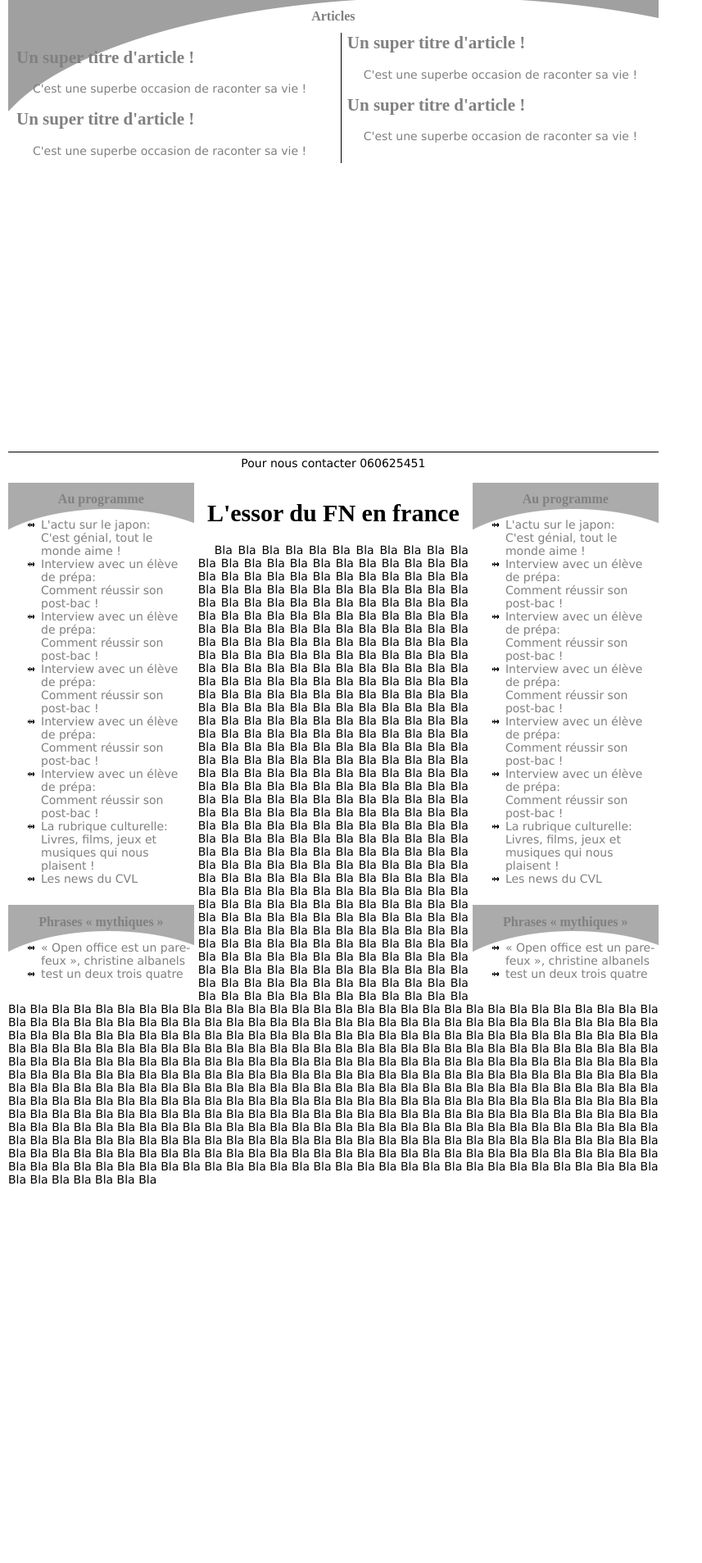
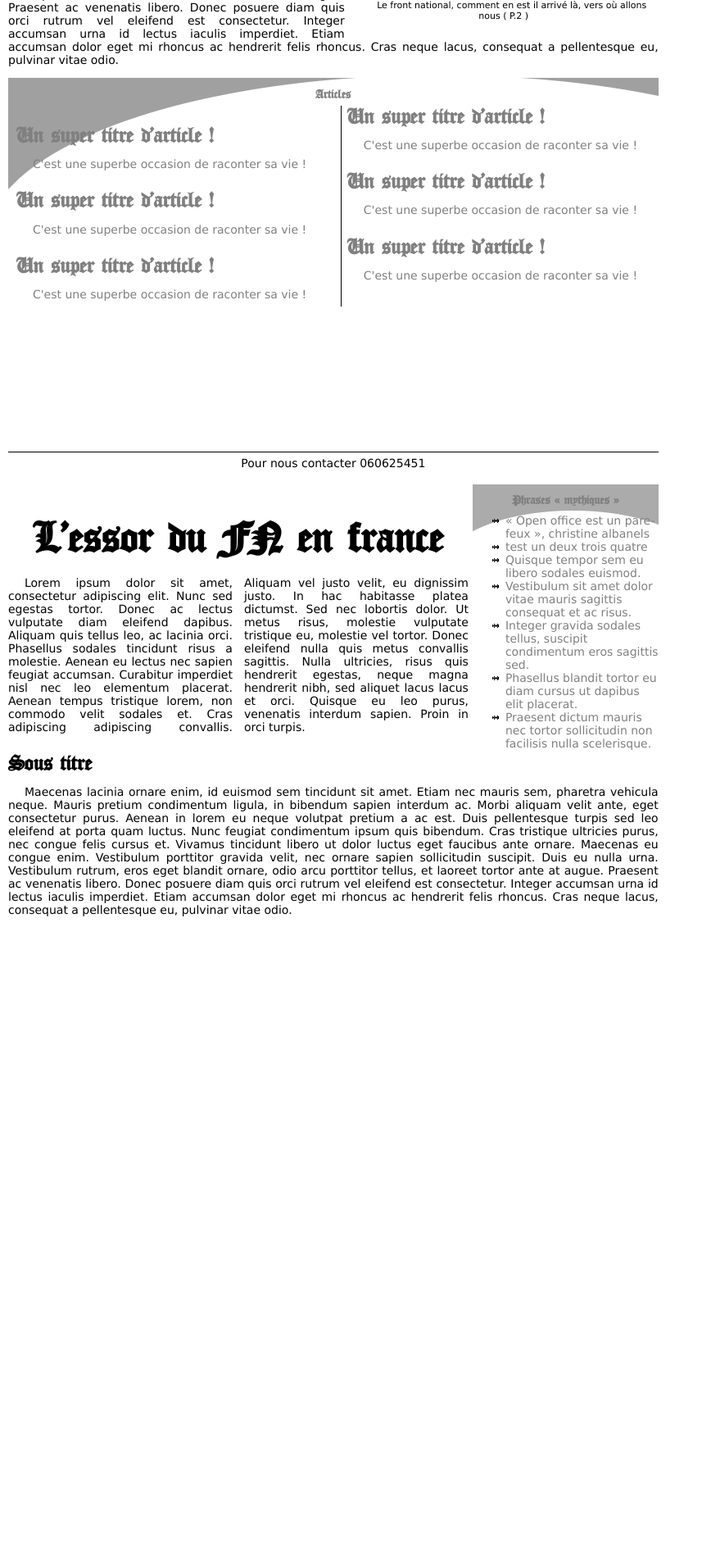
Before and after one commit to Aluminium95/JournalDuLyceePompidou, a PHP site: page / in a window 1280 px wide. Shown: the part 564-2471 px from the top of the page at 82% size, without its empty margins (0-857 px from the left). Run offline with PHP 8.4, Linux system fonts and the light colour scheme.

Commit message:
Modification des titres et du texte de démo

```diff
--- a/index.html
+++ b/index.html
@@ -15,9 +15,9 @@
 		<div id='head'>
 		</div>
 		<ul id='infoTirage'>
-			<li style='float: left; padding-left: 20px;'>Date</li>
-			<li>N°</li>
-			<li style='float: right; padding-right: 20px;'>Site web</li>
+			<li style='float: left; padding-left: 20px;'>27 mars 2011</li>
+			<li>N°-1</li>
+			<li style='float: right; padding-right: 20px;'>Site web / flux atom</li>
 		</ul>
 		<!-- Titre + photo + legende pour l'article principal -->
 		<h1>L'essor du FN en france</h1>
@@ -26,9 +26,7 @@
 			<p class='legende'>Le front national, comment en est il arrivé là, vers où allons nous ( P.2 )</p>
 		</div>
 		<h2>Le fn est une puissance montante dans la france métropolitaine, qui vote FN ? À qui cela profite-t-il ?</h2>
-		<p>
-			Une superbe introduction de l'article ! Bien entendu il faut avoir quelque chose à raconter :D
-		</p>
+		<p>Maecenas lacinia ornare enim, id euismod sem tincidunt sit amet. Etiam nec mauris sem, pharetra vehicula neque. Mauris pretium condimentum ligula, in bibendum sapien interdum ac. Morbi aliquam velit ante, eget consectetur purus. Aenean in lorem eu neque volutpat pretium a ac est. Duis pellentesque turpis sed leo eleifend at porta quam luctus. Nunc feugiat condimentum ipsum quis bibendum. Cras tristique ultricies purus, nec congue felis cursus et. Vivamus tincidunt libero ut dolor luctus eget faucibus ante ornare. Maecenas eu congue enim. Vestibulum porttitor gravida velit, nec ornare sapien sollicitudin suscipit. Duis eu nulla urna. Vestibulum rutrum, eros eget blandit ornare, odio arcu porttitor tellus, et laoreet tortor ante at augue. Praesent ac venenatis libero. Donec posuere diam quis orci rutrum vel eleifend est consectetur. Integer accumsan urna id lectus iaculis imperdiet. Etiam accumsan dolor eget mi rhoncus ac hendrerit felis rhoncus. Cras neque lacus, consequat a pellentesque eu, pulvinar vitae odio. </p>
 		<!-- Bloc informatif sur le contenu du journal -->
 		<div style='clear: both'></div>
 		<div class='gvolet' id='listeArticles'>
@@ -38,7 +36,10 @@
 				<p>C'est une superbe occasion de raconter sa vie !</p>
 				<h2>Un super titre d'article !</h2>
 				<p>C'est une superbe occasion de raconter sa vie !</p>
-
+				<h2>Un super titre d'article !</h2>
+				<p>C'est une superbe occasion de raconter sa vie !</p>
+				<h2>Un super titre d'article !</h2>
+				<p>C'est une superbe occasion de raconter sa vie !</p>
 				<h2>Un super titre d'article !</h2>
 				<p>C'est une superbe occasion de raconter sa vie !</p>
 				<h2>Un super titre d'article !</h2>
@@ -51,90 +52,27 @@
 	</div>
 	<!-- Page 2 -->
 	<div class='page'>
-		<!-- La partie de gauche ( peut contenir n'importe quoi ) -->
-		<div class='gauche'>
+		<!-- La partie de droite ( peut contenir n'importe quoi ) -->
+		<div class='droite'>
 			<!-- Insertion d'un volet ( avec un titre, non obligatoire ) -->
-			<div class='volet' style='max-width: 6cm;'>
-				<h1>Au programme</h1>
-				<ul class='contenu'>
-					<li>L'actu sur le japon:<br/>C'est génial, tout le monde aime !</li>
-					<li>Interview avec un élève de prépa:<br/>Comment réussir son post-bac !</li>
-					<li>Interview avec un élève de prépa:<br/>Comment réussir son post-bac !</li>
-					<li>Interview avec un élève de prépa:<br/>Comment réussir son post-bac !</li>
-					<li>Interview avec un élève de prépa:<br/>Comment réussir son post-bac !</li>
-					<li>Interview avec un élève de prépa:<br/>Comment réussir son post-bac !</li>
-					<li>La rubrique culturelle:<br/>Livres, films, jeux et musiques qui nous plaisent !</li>
-					<li>Les news du CVL</li>
-				</ul>
-			</div>
 			<div class='volet' style='width: 6cm;'>
 				<h1>Phrases « mythiques »</h1>
 				<ul class='contenu'>
 					<li>« Open office est un pare-feux », christine albanels</li>
 					<li>test un deux trois quatre</li>
-				</ul>
-			</div>
-		</div>
-		<!-- La partie de droite ( peut contenir n'importe quoi ) -->
-		<div class='droite'>
-			<!-- Insertion d'un volet ( avec un titre, non obligatoire ) -->
-			<div class='volet' style='max-width: 6cm;'>
-				<h1>Au programme</h1>
-				<ul class='contenu'>
-					<li>L'actu sur le japon:<br/>C'est génial, tout le monde aime !</li>
-					<li>Interview avec un élève de prépa:<br/>Comment réussir son post-bac !</li>
-					<li>Interview avec un élève de prépa:<br/>Comment réussir son post-bac !</li>
-					<li>Interview avec un élève de prépa:<br/>Comment réussir son post-bac !</li>
-					<li>Interview avec un élève de prépa:<br/>Comment réussir son post-bac !</li>
-					<li>Interview avec un élève de prépa:<br/>Comment réussir son post-bac !</li>
-					<li>La rubrique culturelle:<br/>Livres, films, jeux et musiques qui nous plaisent !</li>
-					<li>Les news du CVL</li>
-				</ul>
-			</div>
-			<div class='volet' style='width: 6cm;'>
-				<h1>Phrases « mythiques »</h1>
-				<ul class='contenu'>
-					<li>« Open office est un pare-feux », christine albanels</li>
-					<li>test un deux trois quatre</li>
+					<li>Quisque tempor sem eu libero sodales euismod.</li>
+					<li>Vestibulum sit amet dolor vitae mauris sagittis consequat et ac risus.</li>
+					<li>Integer gravida sodales tellus, suscipit condimentum eros sagittis sed.</li>
+					<li>Phasellus blandit tortor eu diam cursus ut dapibus elit placerat.</li>
+					<li>Praesent dictum mauris nec tortor sollicitudin non facilisis nulla scelerisque.</li>
 				</ul>
 			</div>
 		</div>
 		<!-- Titre + photo + legende pour l'article principal -->
 		<h1>L'essor du FN en france</h1>
-		<p>Bla Bla Bla Bla Bla Bla Bla Bla Bla Bla Bla Bla Bla Bla Bla Bla Bla Bla Bla Bla Bla Bla Bla Bla
-		Bla Bla Bla Bla Bla Bla Bla Bla Bla Bla Bla Bla Bla Bla Bla Bla Bla Bla Bla Bla Bla Bla Bla Bla
-		Bla Bla Bla Bla Bla Bla Bla Bla Bla Bla Bla Bla Bla Bla Bla Bla Bla Bla Bla Bla Bla Bla Bla Bla
-		Bla Bla Bla Bla Bla Bla Bla Bla Bla Bla Bla Bla Bla Bla Bla Bla Bla Bla Bla Bla Bla Bla Bla Bla
-		Bla Bla Bla Bla Bla Bla Bla Bla Bla Bla Bla Bla Bla Bla Bla Bla Bla Bla Bla Bla Bla Bla Bla Bla
-		Bla Bla Bla Bla Bla Bla Bla Bla Bla Bla Bla Bla Bla Bla Bla Bla Bla Bla Bla Bla Bla Bla Bla Bla
-		Bla Bla Bla Bla Bla Bla Bla Bla Bla Bla Bla Bla Bla Bla Bla Bla Bla Bla Bla Bla Bla Bla Bla Bla
-		Bla Bla Bla Bla Bla Bla Bla Bla Bla Bla Bla Bla Bla Bla Bla Bla Bla Bla Bla Bla Bla Bla Bla Bla
-		Bla Bla Bla Bla Bla Bla Bla Bla Bla Bla Bla Bla Bla Bla Bla Bla Bla Bla Bla Bla Bla Bla Bla Bla
-		Bla Bla Bla Bla Bla Bla Bla Bla Bla Bla Bla Bla Bla Bla Bla Bla Bla Bla Bla Bla Bla Bla Bla Bla
-		Bla Bla Bla Bla Bla Bla Bla Bla Bla Bla Bla Bla Bla Bla Bla Bla Bla Bla Bla Bla Bla Bla Bla Bla
-		Bla Bla Bla Bla Bla Bla Bla Bla Bla Bla Bla Bla Bla Bla Bla Bla Bla Bla Bla Bla Bla Bla Bla Bla
-		Bla Bla Bla Bla Bla Bla Bla Bla Bla Bla Bla Bla Bla Bla Bla Bla Bla Bla Bla Bla Bla Bla Bla Bla
-		Bla Bla Bla Bla Bla Bla Bla Bla Bla Bla Bla Bla Bla Bla Bla Bla Bla Bla Bla Bla Bla Bla Bla Bla
-		Bla Bla Bla Bla Bla Bla Bla Bla Bla Bla Bla Bla Bla Bla Bla Bla Bla Bla Bla Bla Bla Bla Bla Bla
-		Bla Bla Bla Bla Bla Bla Bla Bla Bla Bla Bla Bla Bla Bla Bla Bla Bla Bla Bla Bla Bla Bla Bla Bla
-		Bla Bla Bla Bla Bla Bla Bla Bla Bla Bla Bla Bla Bla Bla Bla Bla Bla Bla Bla Bla Bla Bla Bla Bla
-		Bla Bla Bla Bla Bla Bla Bla Bla Bla Bla Bla Bla Bla Bla Bla Bla Bla Bla Bla Bla Bla Bla Bla Bla
-		Bla Bla Bla Bla Bla Bla Bla Bla Bla Bla Bla Bla Bla Bla Bla Bla Bla Bla Bla Bla Bla Bla Bla Bla
-		Bla Bla Bla Bla Bla Bla Bla Bla Bla Bla Bla Bla Bla Bla Bla Bla Bla Bla Bla Bla Bla Bla Bla Bla
-		Bla Bla Bla Bla Bla Bla Bla Bla Bla Bla Bla Bla Bla Bla Bla Bla Bla Bla Bla Bla Bla Bla Bla Bla
-		Bla Bla Bla Bla Bla Bla Bla Bla Bla Bla Bla Bla Bla Bla Bla Bla Bla Bla Bla Bla Bla Bla Bla Bla
-		Bla Bla Bla Bla Bla Bla Bla Bla Bla Bla Bla Bla Bla Bla Bla Bla Bla Bla Bla Bla Bla Bla Bla Bla
-		Bla Bla Bla Bla Bla Bla Bla Bla Bla Bla Bla Bla Bla Bla Bla Bla Bla Bla Bla Bla Bla Bla Bla Bla
-		Bla Bla Bla Bla Bla Bla Bla Bla Bla Bla Bla Bla Bla Bla Bla Bla Bla Bla Bla Bla Bla Bla Bla Bla
-		Bla Bla Bla Bla Bla Bla Bla Bla Bla Bla Bla Bla Bla Bla Bla Bla Bla Bla Bla Bla Bla Bla Bla Bla
-		Bla Bla Bla Bla Bla Bla Bla Bla Bla Bla Bla Bla Bla Bla Bla Bla Bla Bla Bla Bla Bla Bla Bla Bla
-		Bla Bla Bla Bla Bla Bla Bla Bla Bla Bla Bla Bla Bla Bla Bla Bla Bla Bla Bla Bla Bla Bla Bla Bla
-		Bla Bla Bla Bla Bla Bla Bla Bla Bla Bla Bla Bla Bla Bla Bla Bla Bla Bla Bla Bla Bla Bla Bla Bla
-		Bla Bla Bla Bla Bla Bla Bla Bla Bla Bla Bla Bla Bla Bla Bla Bla Bla Bla Bla Bla Bla Bla Bla Bla
-		Bla Bla Bla Bla Bla Bla Bla Bla Bla Bla Bla Bla Bla Bla Bla Bla Bla Bla Bla Bla Bla Bla Bla Bla
-		Bla Bla Bla Bla Bla Bla Bla Bla Bla Bla Bla Bla Bla Bla Bla Bla Bla Bla Bla Bla Bla Bla Bla Bla
-		Bla Bla Bla Bla Bla Bla Bla Bla Bla Bla Bla Bla Bla Bla Bla Bla Bla Bla Bla Bla Bla Bla Bla Bla
-		Bla Bla Bla Bla Bla Bla Bla Bla Bla Bla Bla Bla Bla Bla Bla Bla Bla Bla Bla Bla Bla Bla Bla Bla </p>
+		<p style='-webkit-column-count:2; -moz-column-count: 2;' >Lorem ipsum dolor sit amet, consectetur adipiscing elit. Nunc sed egestas tortor. Donec ac lectus vulputate diam eleifend dapibus. Aliquam quis tellus leo, ac lacinia orci. Phasellus sodales tincidunt risus a molestie. Aenean eu lectus nec sapien feugiat accumsan. Curabitur imperdiet nisl nec leo elementum placerat. Aenean tempus tristique lorem, non commodo velit sodales et. Cras adipiscing adipiscing convallis. Aliquam vel justo velit, eu dignissim justo. In hac habitasse platea dictumst. Sed nec lobortis dolor. Ut metus risus, molestie vulputate tristique eu, molestie vel tortor. Donec eleifend nulla quis metus convallis sagittis. Nulla ultricies, risus quis hendrerit egestas, neque magna hendrerit nibh, sed aliquet lacus lacus et orci. Quisque eu leo purus, venenatis interdum sapien. Proin in orci turpis.</p>
+		<h2>Sous titre</h2>
+		<p>Maecenas lacinia ornare enim, id euismod sem tincidunt sit amet. Etiam nec mauris sem, pharetra vehicula neque. Mauris pretium condimentum ligula, in bibendum sapien interdum ac. Morbi aliquam velit ante, eget consectetur purus. Aenean in lorem eu neque volutpat pretium a ac est. Duis pellentesque turpis sed leo eleifend at porta quam luctus. Nunc feugiat condimentum ipsum quis bibendum. Cras tristique ultricies purus, nec congue felis cursus et. Vivamus tincidunt libero ut dolor luctus eget faucibus ante ornare. Maecenas eu congue enim. Vestibulum porttitor gravida velit, nec ornare sapien sollicitudin suscipit. Duis eu nulla urna. Vestibulum rutrum, eros eget blandit ornare, odio arcu porttitor tellus, et laoreet tortor ante at augue. Praesent ac venenatis libero. Donec posuere diam quis orci rutrum vel eleifend est consectetur. Integer accumsan urna id lectus iaculis imperdiet. Etiam accumsan dolor eget mi rhoncus ac hendrerit felis rhoncus. Cras neque lacus, consequat a pellentesque eu, pulvinar vitae odio. </p>
 		<div style='clear: both'></div>
 	</div>
 	<!-- Page3 -->
--- a/style.css
+++ b/style.css
@@ -3,6 +3,7 @@
 	height: 297mm;
 	padding: 10px;
 	margin: 0px;
+	margin-bottom: 2px;
 }
 body{
 	padding: 0px;
@@ -32,7 +33,11 @@ body{
 
 #listeArticles .contenu{
 	-webkit-column-count: 2;
+	-moz-column-count: 2;
+	column-count: 2;
 	-webkit-column-rule: 1px solid black;
+	-moz-column-rule: 1px solid black;
+	column-rule: 1px solid black;
 	margin: 0px;
 	width: 100%;
 	padding-left: 10px;
--- a/styleTitres.css
+++ b/styleTitres.css
@@ -7,6 +7,10 @@
 @font-face {
 	font-family: DejaVuSans;
 	src: url('Fonts/DejaVuSans.ttf');
+}
+@font-face {
+	font-family: quadranta;
+	src: url('Fonts/OldLondon.ttf');
 }
 body{
 	font-family: DejaVuSans;
@@ -18,18 +22,20 @@ p{
 	text-align:justify;
 }
 h1{
-	font-size: 30px;
+	font-size: 4em;
 	text-align: center;
-	font-family: retour à la fonte par défaut;
+	font-family: quadranta;
 }
 
 h2{
-	font-family: retour à la fonte par défaut;
+	font-size: 2em;
+	font-family: quadranta
 }
 
 h3{
+	font-size: 2em;
 	text-align: center;
-	font-family: retour à la fonte par défaut;
+	font-family: quadranta;
 }
 
 ul{
```
